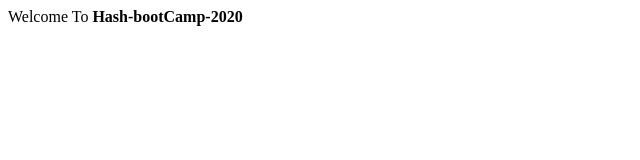
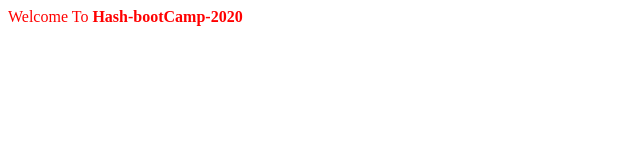
Before and after one commit to MuhammadSajid404/Hash-BootCamp-2020, a plain HTML site: page index.html in a window 1280 px wide. Shown: the whole page, without its empty margins (0-640 px from the left). Drawn offline with Linux system fonts and the light colour scheme.

Commit message:
update index.html
forget to remove p selector css

```diff
--- a/index.html
+++ b/index.html
@@ -3,7 +3,7 @@
 <head>
     <title>Hash-bootCamp</title>
     <style>
-        p {
+        div {
             color:red;
         }
     </style>
```
